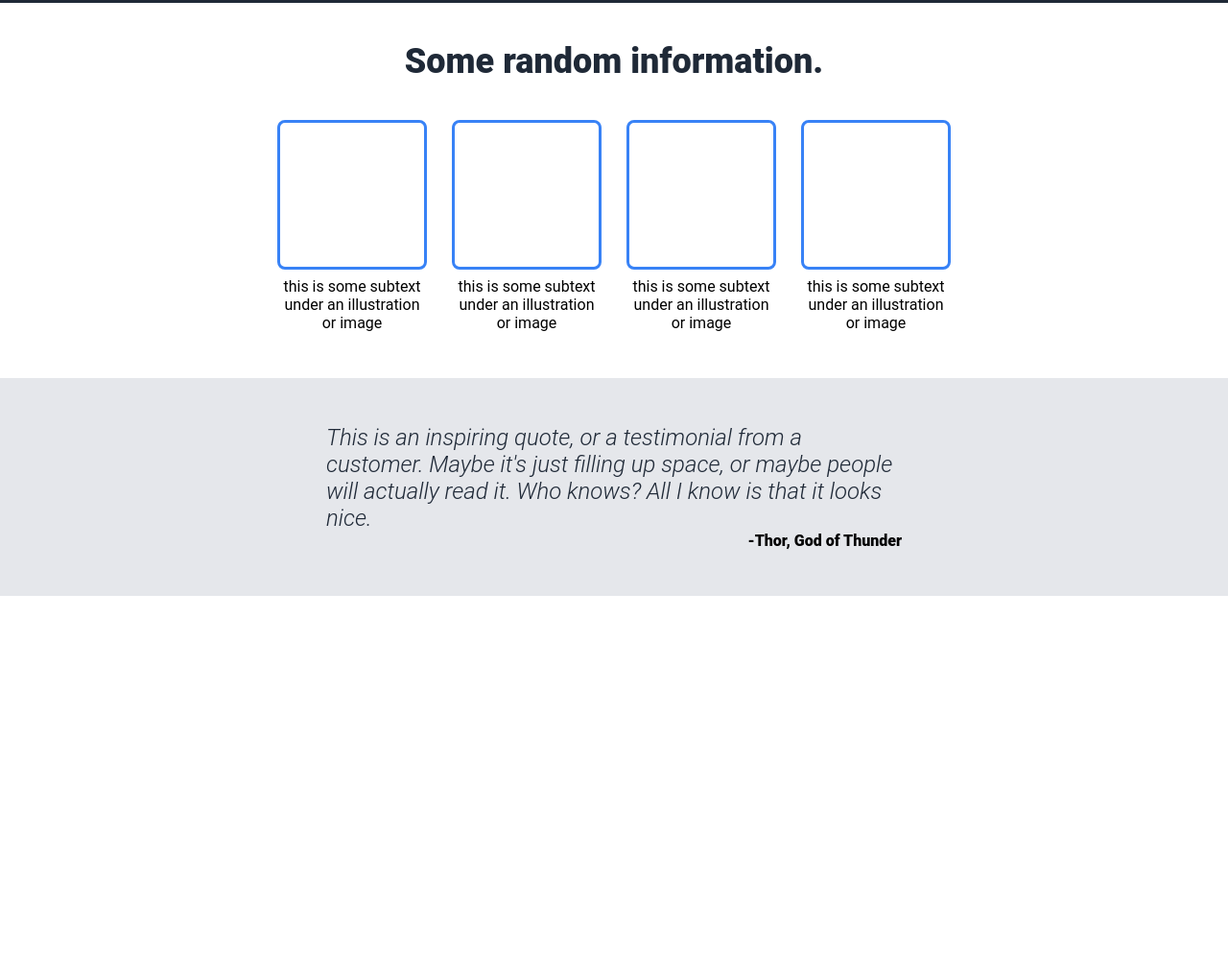
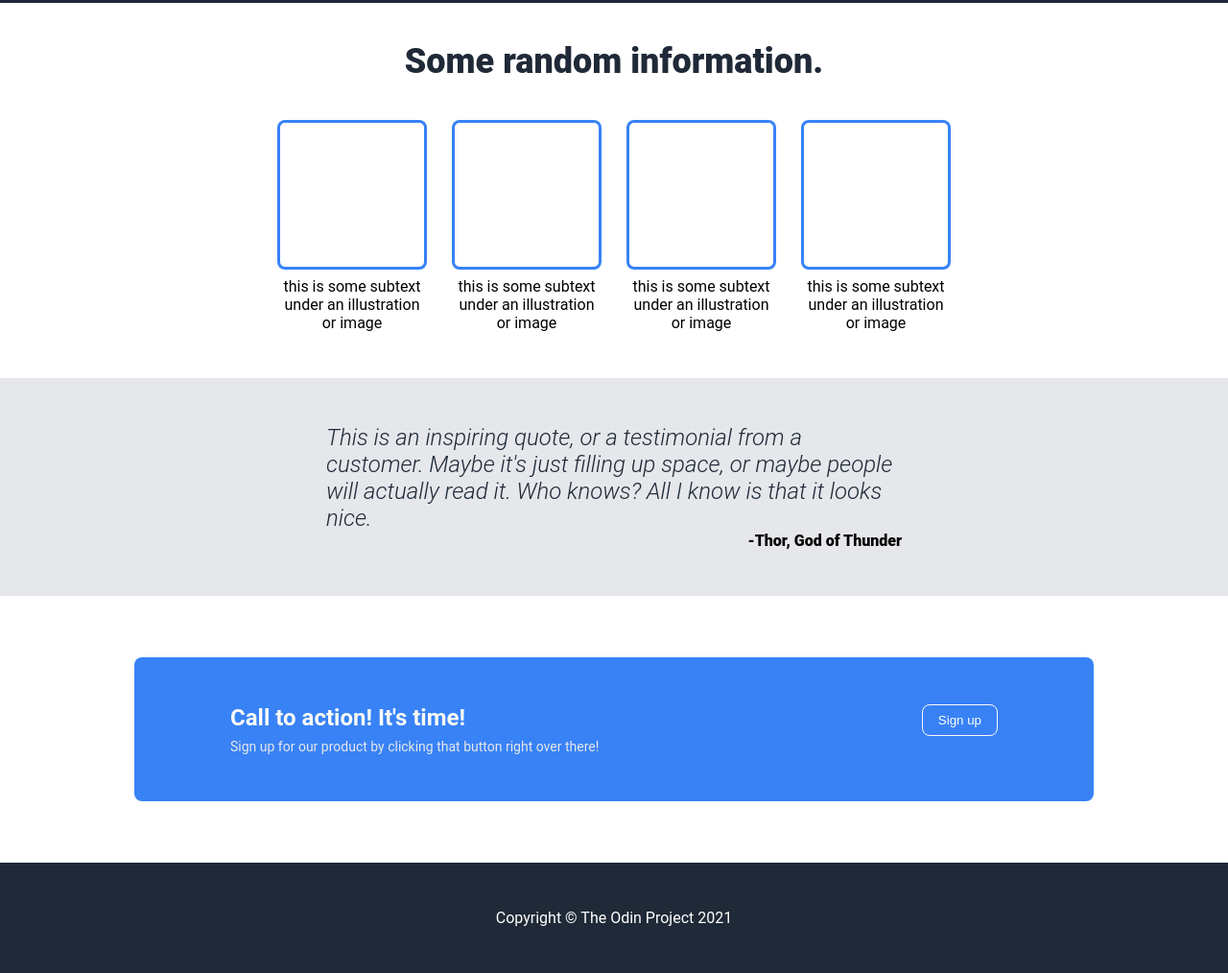
Before and after one commit to AntonioMarcel/odin-landing-page, a plain HTML site: page index.html in a window 1280 px wide. Shown: the part 379-1393 px from the top of the page at 96% size. Before the commit the page ends 1000 px from the top, so only its background shows below. Drawn offline with Linux system fonts and the light colour scheme.

Commit message:
Finished first version. Now reviewing code on chat gpt

```diff
--- a/index.html
+++ b/index.html
@@ -17,14 +17,15 @@
             </ul>
         </div>
         <div class="header-content">
-            <div class="modal">
-                <div class="modal-title">This website is awesome</div>
-                <div class="modal-text">This website has some subtext that goes here under the main title. It's a smaller font and the color is lower contrast.</div>
-                <div class="modal-button-container"><button class="modal-button">Sign up</button></div>
+            <div class="header-modal">
+                <div class="header-modal-title">This website is awesome</div>
+                <div class="header-modal-text">This website has some subtext that goes here under the main title. It's a smaller font and the color is lower contrast.</div>
+                <div class="header-modal-button-container"><button class="header-modal-button">Sign up</button></div>
             </div>
             <div class="img-placeholder">this is a placeholder for an image</div>
         </div>
     </div>
+    <div class="content">
         <div class="info">
             <div class="info-title">Some random information.</div>
             <div class="cards">
@@ -52,7 +53,21 @@
                 <div class="author">-Thor, God of Thunder</div>
             </div>
         </div>
-    <div class="cta"></div>
-    <div class="footer"></div>
+        <div class="cta">
+            <div class="cta-content">
+                <div class="cta-modal">
+                    <div class="cta-modal-left">
+                        <div class="cta-modal-title">Call to action! It's time!</div>
+                        <div class="cta-modal-text">Sign up for our product by clicking that button right over there!</div>
+                    </div>
+                    <div class="cta-modal-right">
+                        <button class="cta-modal-sign-up">Sign up</button>
+                    </div>
+
+                </div>
+            </div>
+        </div>
+    </div>
+    <div class="footer">Copyright © The Odin Project 2021</div>
 </body>
 </html>
--- a/style.css
+++ b/style.css
@@ -39,32 +39,38 @@ a {
     color: #e5e7eb
 }
 
+.content {
+    display: flex;
+    flex-direction: column;
+    flex: 1;
+}
+
 .header-content {
     display: flex;
     justify-content: space-around;
     padding-top: 48px;
 }
 
-.modal {
+.header-modal {
     width: 400px;
     gap: 8px;
     display: flex;
     flex-direction: column;
 }
 
-.modal-title {
+.header-modal-title {
     font-size: 48px;
     font-weight: 900;
     color: #f9faf8;
 
 }
 
-.modal-text {
+.header-modal-text {
     font-size: 18px;
     color: #e5e7eb;
 }
 
-.modal-button {
+.header-modal-button {
     background: #3882f6;
     border: 1px solid #3882f6;
     color: white;
@@ -144,3 +150,65 @@ a {
     justify-content: flex-end;
     font-weight: 900;
 }
+
+.cta {
+    display: flex;
+    justify-content: center;
+    align-items: center;
+    padding: 64px 0;
+}
+
+.cta-content {
+    width: 1000px;
+    height: 150px;
+    background-color:#3882f6;
+    border-radius: 8px;
+    display: flex;
+    justify-content: center;
+    align-items: center;
+
+}
+
+.cta-modal {
+    width: 800px;
+    display: flex;
+    justify-content: space-between;
+}
+
+.cta-modal-left {
+    display: flex;
+    flex-direction: column;
+    gap: 8px;
+}
+
+.cta-modal-title {
+    font-size: 24px;
+    font-weight: 600;
+    color: #f9faf8;
+}
+
+.cta-modal-text {
+    font-size: 14px;
+    color: #e5e7eb;
+}
+
+.cta-modal-sign-up {
+    background: #3882f6;
+    border: 1px solid #f9faf8;
+    color: white;
+    cursor: pointer;
+    padding: 8px 16px;
+    border-radius: 8px;
+    font-weight: 500;
+}
+
+.footer {
+    background-color: #1f2937;
+    padding: 48px 0;
+    display: flex;
+    justify-content: center;
+    align-items: center;
+    color: white;
+
+
+}
```
Lines whose indentation alone changed are shown as unchanged.
